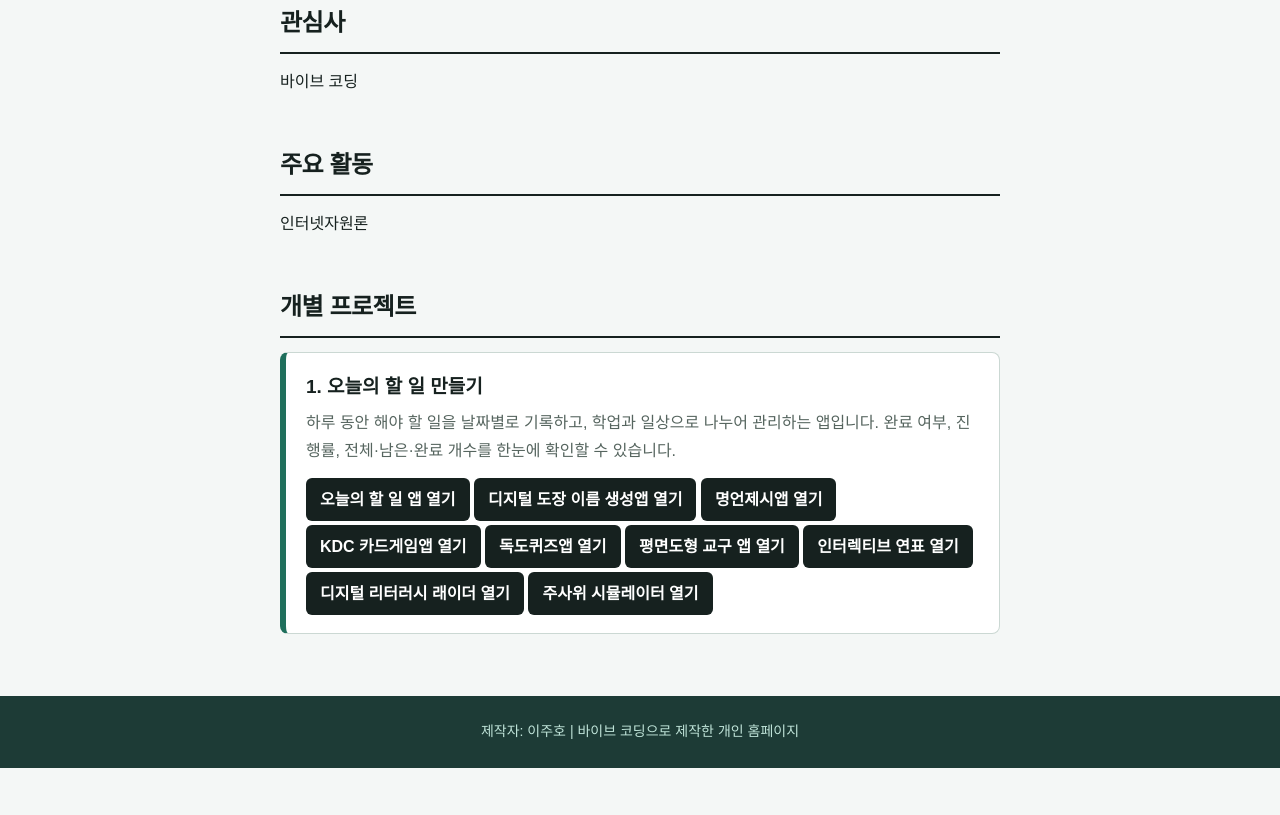
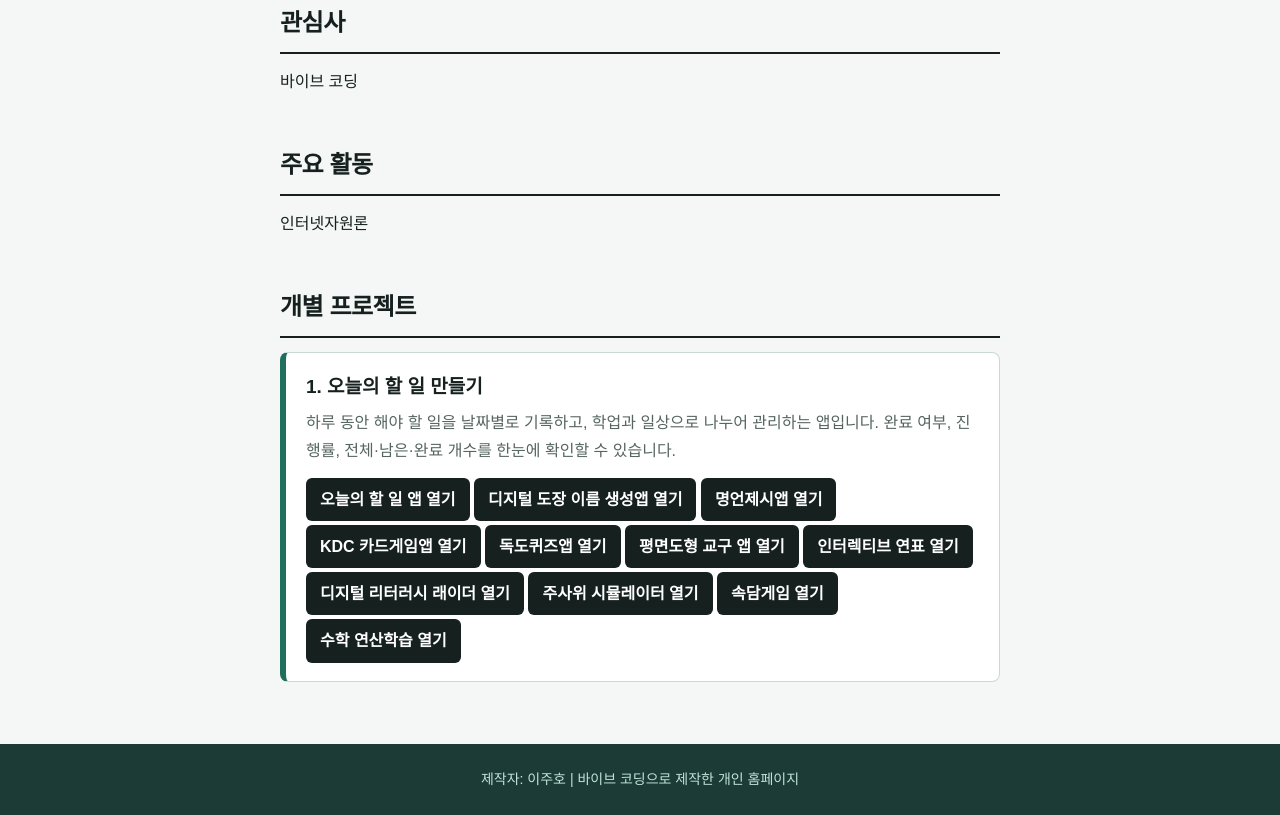
Before and after one commit to leejuhoqp10-hub/my-webpage, a plain HTML site: page index2.html in a window 1280 px wide. Shown: the part 545-1360 px from the top of the page. Before the commit the page ends 1313 px from the top, so only its background shows below. Drawn offline with Linux system fonts and the light colour scheme.

Commit message:
Update index2.html

```diff
--- a/index2.html
+++ b/index2.html
@@ -366,6 +366,23 @@ footer p {
 >
  주사위 시뮬레이터 열기
 </a>
+
+      <a
+  class="link"
+  href="./proverb-game.html"
+  target="_blank"
+  rel="noopener noreferrer"
+>
+ 속담게임 열기
+</a>
+<a
+  class="link"
+  href="./math-adventure.html"
+  target="_blank"
+  rel="noopener noreferrer"
+>
+수학 연산학습 열기
+</a>
 </main>
 
 
```
